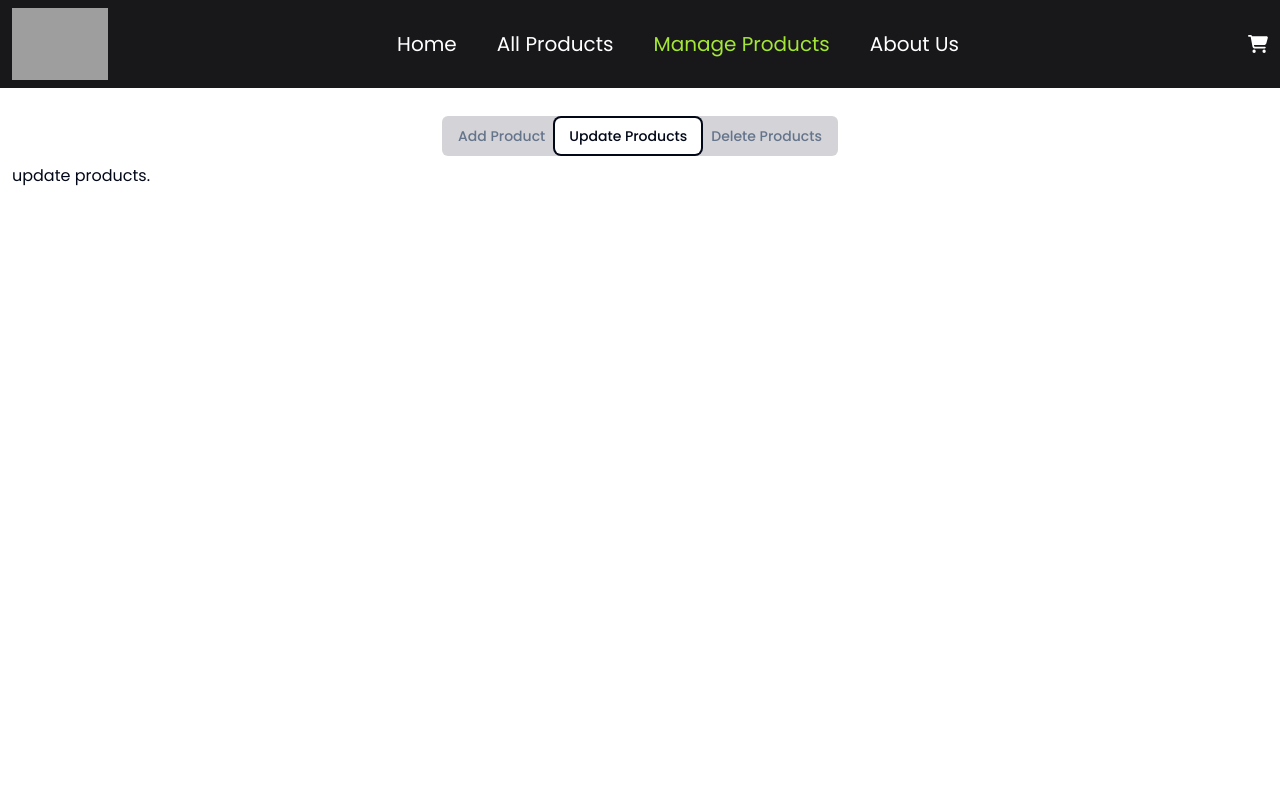
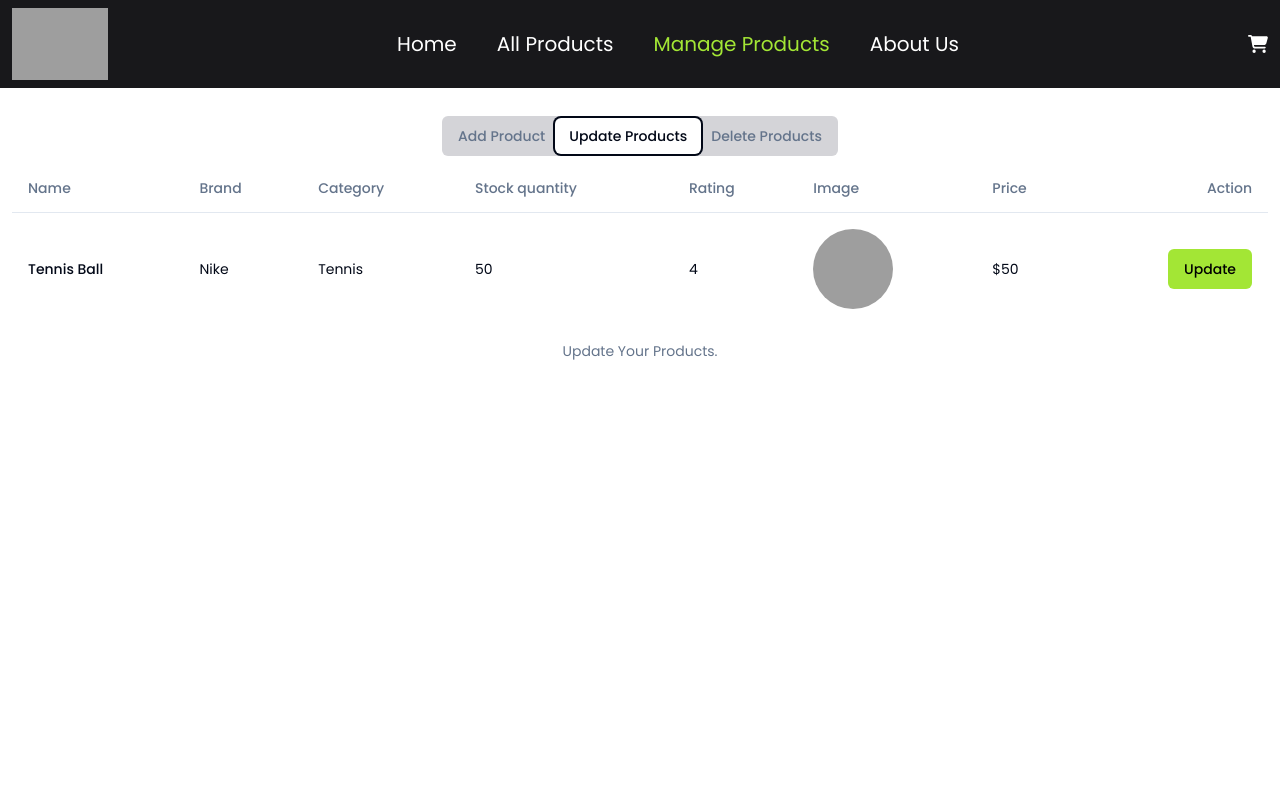
Before and after one commit to juixer/active-gear-zone-frontend, a React (Vite) app: page /manage-products in a window 1280 px wide. Both pictures are taken after a click on the tab "Update Products". Shown: the top 800 px of the page. Built offline with nearby package versions, Linux system fonts and the light colour scheme; grey boxes are pictures that could not be loaded.

Commit message:
update and delete tabs created

```diff
--- /dev/null
+++ b/src/components/ui/table.tsx
@@ -0,0 +1,117 @@
+import * as React from "react"
+
+import { cn } from "@/lib/utils"
+
+const Table = React.forwardRef<
+  HTMLTableElement,
+  React.HTMLAttributes<HTMLTableElement>
+>(({ className, ...props }, ref) => (
+  <div className="relative w-full overflow-auto">
+    <table
+      ref={ref}
+      className={cn("w-full caption-bottom text-sm", className)}
+      {...props}
+    />
+  </div>
+))
+Table.displayName = "Table"
+
+const TableHeader = React.forwardRef<
+  HTMLTableSectionElement,
+  React.HTMLAttributes<HTMLTableSectionElement>
+>(({ className, ...props }, ref) => (
+  <thead ref={ref} className={cn("[&_tr]:border-b", className)} {...props} />
+))
+TableHeader.displayName = "TableHeader"
+
+const TableBody = React.forwardRef<
+  HTMLTableSectionElement,
+  React.HTMLAttributes<HTMLTableSectionElement>
+>(({ className, ...props }, ref) => (
+  <tbody
+    ref={ref}
+    className={cn("[&_tr:last-child]:border-0", className)}
+    {...props}
+  />
+))
+TableBody.displayName = "TableBody"
+
+const TableFooter = React.forwardRef<
+  HTMLTableSectionElement,
+  React.HTMLAttributes<HTMLTableSectionElement>
+>(({ className, ...props }, ref) => (
+  <tfoot
+    ref={ref}
+    className={cn(
+      "border-t bg-muted/50 font-medium [&>tr]:last:border-b-0",
+      className
+    )}
+    {...props}
+  />
+))
+TableFooter.displayName = "TableFooter"
+
+const TableRow = React.forwardRef<
+  HTMLTableRowElement,
+  React.HTMLAttributes<HTMLTableRowElement>
+>(({ className, ...props }, ref) => (
+  <tr
+    ref={ref}
+    className={cn(
+      "border-b transition-colors hover:bg-muted/50 data-[state=selected]:bg-muted",
+      className
+    )}
+    {...props}
+  />
+))
+TableRow.displayName = "TableRow"
+
+const TableHead = React.forwardRef<
+  HTMLTableCellElement,
+  React.ThHTMLAttributes<HTMLTableCellElement>
+>(({ className, ...props }, ref) => (
+  <th
+    ref={ref}
+    className={cn(
+      "h-12 px-4 text-left align-middle font-medium text-muted-foreground [&:has([role=checkbox])]:pr-0",
+      className
+    )}
+    {...props}
+  />
+))
+TableHead.displayName = "TableHead"
+
+const TableCell = React.forwardRef<
+  HTMLTableCellElement,
+  React.TdHTMLAttributes<HTMLTableCellElement>
+>(({ className, ...props }, ref) => (
+  <td
+    ref={ref}
+    className={cn("p-4 align-middle [&:has([role=checkbox])]:pr-0", className)}
+    {...props}
+  />
+))
+TableCell.displayName = "TableCell"
+
+const TableCaption = React.forwardRef<
+  HTMLTableCaptionElement,
+  React.HTMLAttributes<HTMLTableCaptionElement>
+>(({ className, ...props }, ref) => (
+  <caption
+    ref={ref}
+    className={cn("mt-4 text-sm text-muted-foreground", className)}
+    {...props}
+  />
+))
+TableCaption.displayName = "TableCaption"
+
+export {
+  Table,
+  TableHeader,
+  TableBody,
+  TableFooter,
+  TableHead,
+  TableRow,
+  TableCell,
+  TableCaption,
+}
--- a/src/pages/products/ManageProducts.tsx
+++ b/src/pages/products/ManageProducts.tsx
@@ -12,6 +12,7 @@ import {
 } from "@/components/ui/select";
 import { TCategories } from "@/components/CategoryCarousel/CategoryCarouSel";
 import { Button } from "@/components/ui/button";
+import ProductTable from "@/utils/ProductTable/ProductTable";
 
 const ManageProducts = () => {
   const categories: TCategories[] = [
@@ -195,8 +196,10 @@ const ManageProducts = () => {
             </form>
           </div>
         </TabsContent>
-        <TabsContent value="update">update products.</TabsContent>
-        <TabsContent value="delete">delete products.</TabsContent>
+        <TabsContent value="update">
+          <ProductTable table="Update" />
+        </TabsContent>
+        <TabsContent value="delete"><ProductTable table="Delete" /></TabsContent>
       </Tabs>
     </Container>
   );
--- /dev/null
+++ b/src/utils/ProductTable/ProductTable.tsx
@@ -0,0 +1,67 @@
+import { Button } from "@/components/ui/button";
+import {
+  Table,
+  TableBody,
+  TableCaption,
+  TableCell,
+  TableHead,
+  TableHeader,
+  TableRow,
+} from "@/components/ui/table";
+
+type TTableContent = {
+  table: string;
+};
+
+const ProductTable = ({ table }: TTableContent) => {
+  return (
+    <Table className="py-5">
+      <TableCaption>{table} Your Products.</TableCaption>
+      <TableHeader>
+        <TableRow>
+          <TableHead>Name</TableHead>
+          <TableHead>Brand</TableHead>
+          <TableHead>Category</TableHead>
+          <TableHead>Stock quantity</TableHead>
+          <TableHead>Rating</TableHead>
+          <TableHead>Image</TableHead>
+          <TableHead>Price</TableHead>
+          <TableHead className="text-right">Action</TableHead>
+        </TableRow>
+      </TableHeader>
+      <TableBody>
+        <TableRow>
+          <TableCell className="font-medium">Tennis Ball</TableCell>
+          <TableCell>Nike</TableCell>
+          <TableCell>Tennis</TableCell>
+          <TableCell>50</TableCell>
+          <TableCell>4</TableCell>
+          <TableCell>
+            <img
+              src="https://i.ibb.co/VTbDDhP/the-ball-4388360-640.jpg"
+              className="w-20 h-20 object-cover rounded-full"
+            />
+          </TableCell>
+          <TableCell>$50</TableCell>
+          <TableCell className="text-right">
+            {table === "Update" && (
+              <>
+                <Button className="bg-baseColor text-black hover:bg-lime-600">
+                  Update
+                </Button>
+              </>
+            )}
+            {table === "Delete" && (
+              <>
+                <Button className="bg-red-500 text-white hover:bg-red-400">
+                  Delete
+                </Button>
+              </>
+            )}
+          </TableCell>
+        </TableRow>
+      </TableBody>
+    </Table>
+  );
+};
+export default ProductTable;
```
